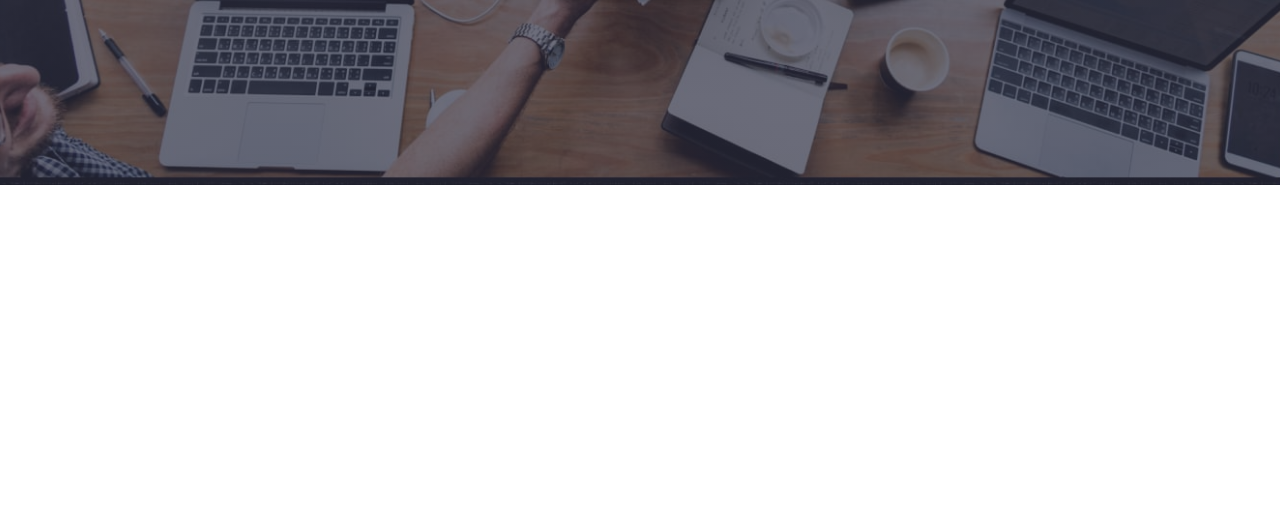
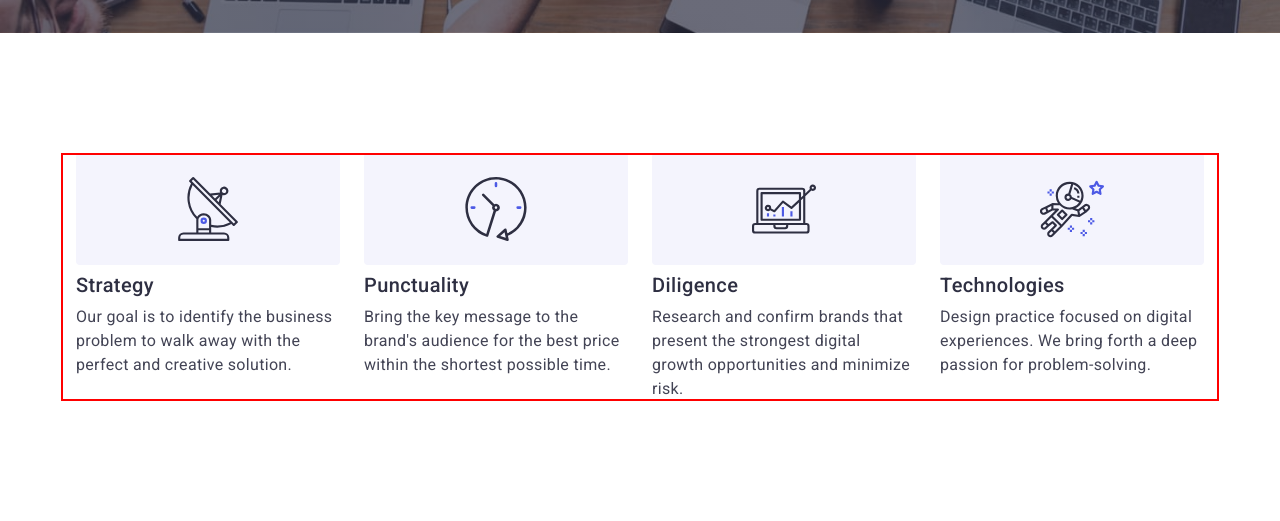
Before and after one commit to Dimentiy88/goit-markup-hw-07, a plain HTML site: page index.html in a window 1280 px wide. Shown: the part 474-995 px from the top of the page. Before the commit the page ends 800 px from the top, so only its background shows below. Drawn offline with nearby package versions, Linux system fonts and the light colour scheme.

Commit message:
hw-07-facts

```diff
--- a/css/styles.css
+++ b/css/styles.css
@@ -79,12 +79,13 @@ img {
   outline: 2px solid red;
   outline-offset: -2px;
 }
-@media screen and (min-width: 428px) {
+/* @media screen and (min-width: 428px) {
   .container {
+    width: 428px;
     margin-left: auto;
     margin-right: auto;
   }
-}
+} */
 
 /* Tablet styles & > */
 @media only screen and (min-width: 768px) {
@@ -94,7 +95,7 @@ img {
 }
 
 /* Desktop styles & >*/
-@media only screen and (min-width: 1440px) {
+@media only screen and (min-width: 1158px) {
   .container {
     max-width: 1158px;
     padding-left: 15px;
@@ -207,7 +208,7 @@ img {
 .header-container {
   padding: 0 15px;
   margin: 0 auto;
-  max-width: 1158px;
+  /* max-width: 1158px; */
   display: flex;
   align-items: center;
   height: 70px;
@@ -322,11 +323,6 @@ img {
 .facts-container {
   justify-content: space-between;
   padding: 120px 0;
-}
-
-.item {
-  width: calc((100% - (24px * 3)) / 4);
-  background-color: var(--color-white);
 }
 
 .fact-title {
@@ -453,9 +449,37 @@ img {
   gap: 24px;
 }
 .section-list {
-  gap: 24px;
+  flex-direction: column;
+  gap: 72px;
   display: flex;
 }
+@media only screen and (min-width: 768px) {
+  .section-list {
+    flex-direction: row;
+    flex-wrap: wrap;
+    column-gap: 24px;
+    row-gap: 72px;
+  }
+}
+@media only screen and (min-width: 1158px) {
+  .section-list {
+    gap: 24px;
+  }
+}
+.item {
+  background-color: var(--color-white);
+}
+@media only screen and (min-width: 768px) {
+  .item {
+    width: calc((100% - 24px) / 2);
+  }
+}
+@media only screen and (min-width: 1158px) {
+  .item {
+    width: calc((100% - (24px * 3)) / 4);
+  }
+}
+
 .container-team {
   padding-bottom: 120px;
 }
@@ -517,6 +541,8 @@ img {
 
 .bgr-section {
   max-width: 1440px;
+  padding-top: 112px;
+  padding-bottom: 112px;
   margin-left: auto;
   margin-right: auto;
   background-image: linear-gradient(
@@ -614,6 +640,11 @@ img {
   border-radius: 4px;
   flex: none;
   margin-bottom: 8px;
+}
+@media only screen and (max-width: 1157px) {
+  .title-icons {
+    display: none;
+  }
 }
 /* Customers icons */
 .customers-section {
--- a/index.html
+++ b/index.html
@@ -75,7 +75,7 @@
         </div>
       </section>
       <!-- Facts section -->
-      <!-- <section class="facts-container">
+      <section class="facts-container">
         <div class="container">
           <h2 class="visually-hidden">Our advantages</h2>
           <ul class="section-list list">
@@ -93,7 +93,7 @@
             </li>
             <li class="item">
               <div class="title-icons">
-                <svg class="antena-icon list" width="64" height="64">
+                <svg class="clok-icon list" width="64" height="64">
                   <use href="./images/icons.svg#icon-clock"></use>
                 </svg>
               </div>
@@ -105,7 +105,7 @@
             </li>
             <li class="item">
               <div class="title-icons">
-                <svg class="antena-icon list" width="64" height="64">
+                <svg class="diagram-icon list" width="64" height="64">
                   <use href="./images/icons.svg#icon-diagram"></use>
                 </svg>
               </div>
@@ -117,7 +117,7 @@
             </li>
             <li class="item">
               <div class="title-icons">
-                <svg class="antena-icon list" width="64" height="64">
+                <svg class="astronaut-icon list" width="64" height="64">
                   <use href="./images/icons.svg#icon-astronaut"></use>
                 </svg>
               </div>
@@ -129,7 +129,7 @@
             </li>
           </ul>
         </div>
-      </section> -->
+      </section>
       <!-- About section -->
       <!-- <section class="container-team">
         <div class="container">
```
